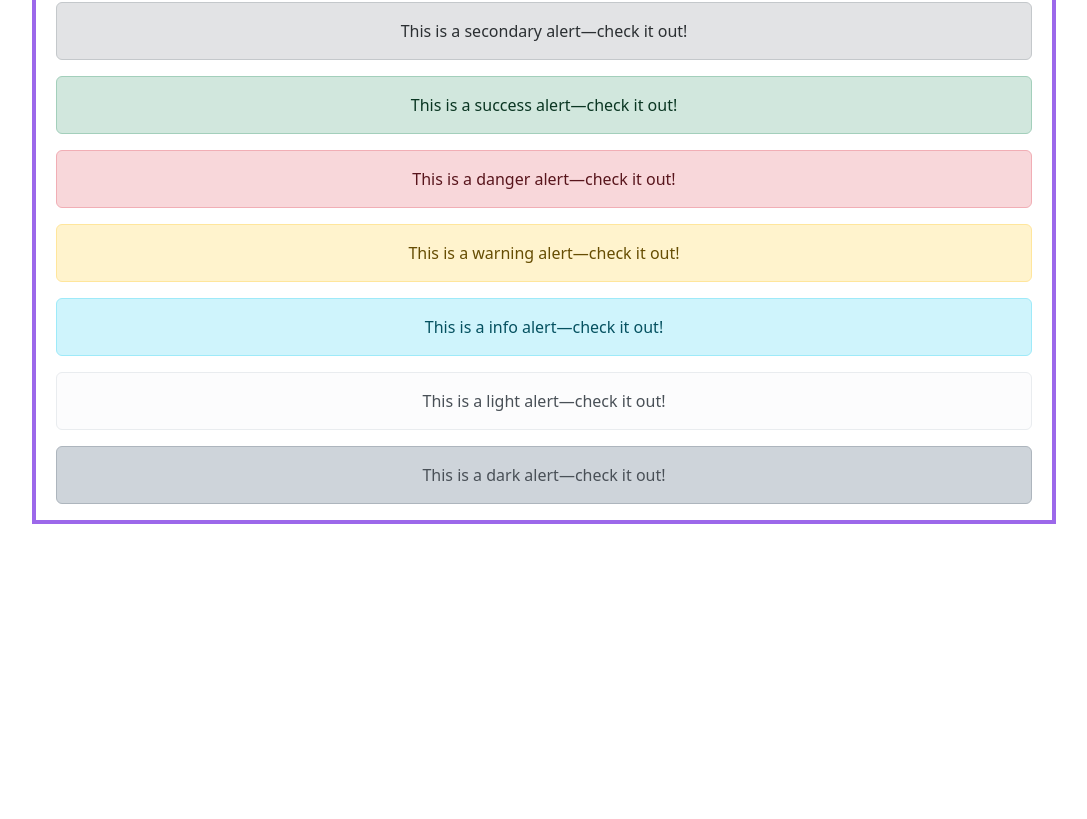
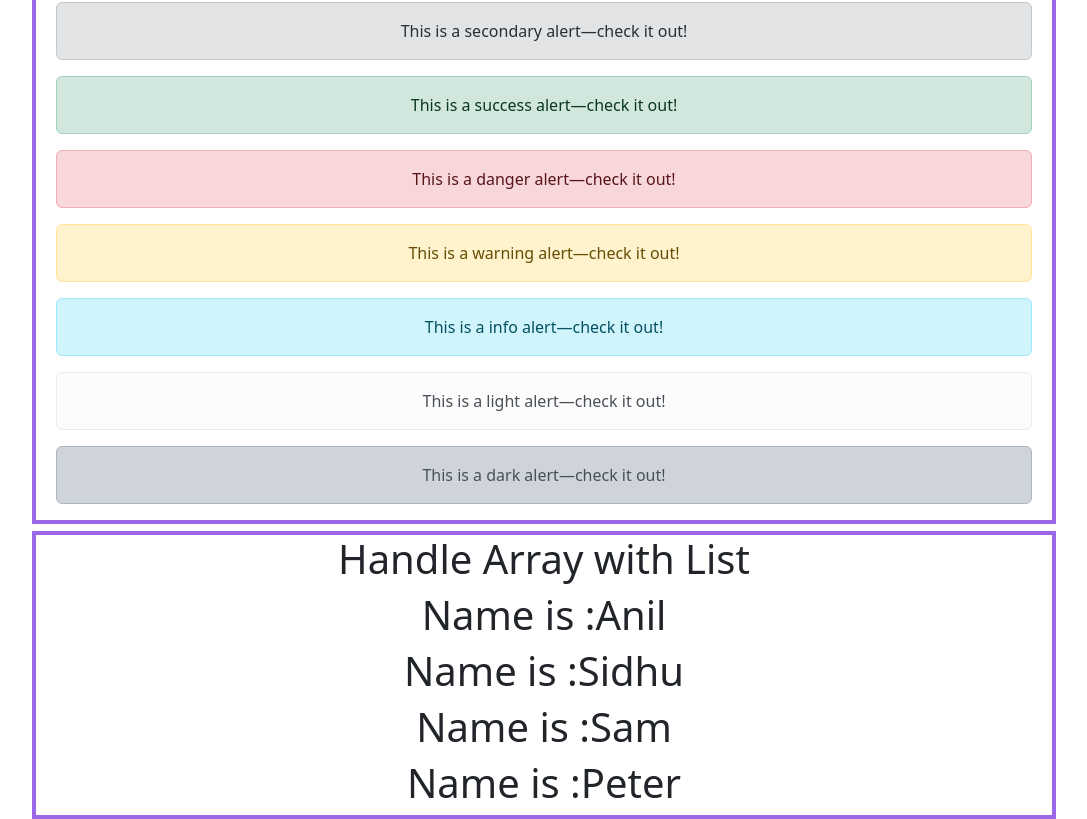
Before and after one commit to surendra960/UseEffects, a React (Create React App) app: page / in a window 1280 px wide. Shown: the part 438-1257 px from the top of the page, without its empty margins (96-1183 px from the left). Before the commit the page ends 962 px from the top, so only its background shows below. Built offline with nearby package versions, Linux system fonts and the light colour scheme.

Commit message:
difference in forr loop and map array traversal

```diff
--- a/src/App.js
+++ b/src/App.js
@@ -2,12 +2,14 @@
 import './App.css';
 import UseEffect from './UseEffect';
 import Bootstrap from './Bootstrap';
+import Maps from './Maps';
 
 function App() {
   return (
     <div className="App">
       <UseEffect/>
       <Bootstrap/>
+      <Maps/>
     </div>
   );
 }
--- /dev/null
+++ b/src/Maps.js
@@ -0,0 +1,27 @@
+import React from 'react'
+
+function Maps() {
+    const students = ['Anil', 'Sidhu', 'Sam','Peter'];
+
+//     students.map((item)=>{
+//         console.warn("May Name Is :" + item)
+//     })
+
+//     for(let i=0;i<students.length;i++)
+//     {
+//         console.warn("My Name in for loop :" , students[i])
+//     }
+
+  return (
+    <div className='box marginTop'>
+        <h1>Handle Array with List</h1>
+        {
+            students.map((data)=>
+                <h1>Name is :{data}</h1>
+            )
+        }
+    </div>
+  );
+}
+
+export default Maps
--- a/src/User.js
+++ b/src/User.js
@@ -3,7 +3,7 @@ import React, { useEffect, useState } from "react";
 function User(props) {
 
   useEffect(() => {
-    alert(" count is" + props.count);
+    // alert(" count is" + props.count);
   },[props.count]);
 
   return (
```
